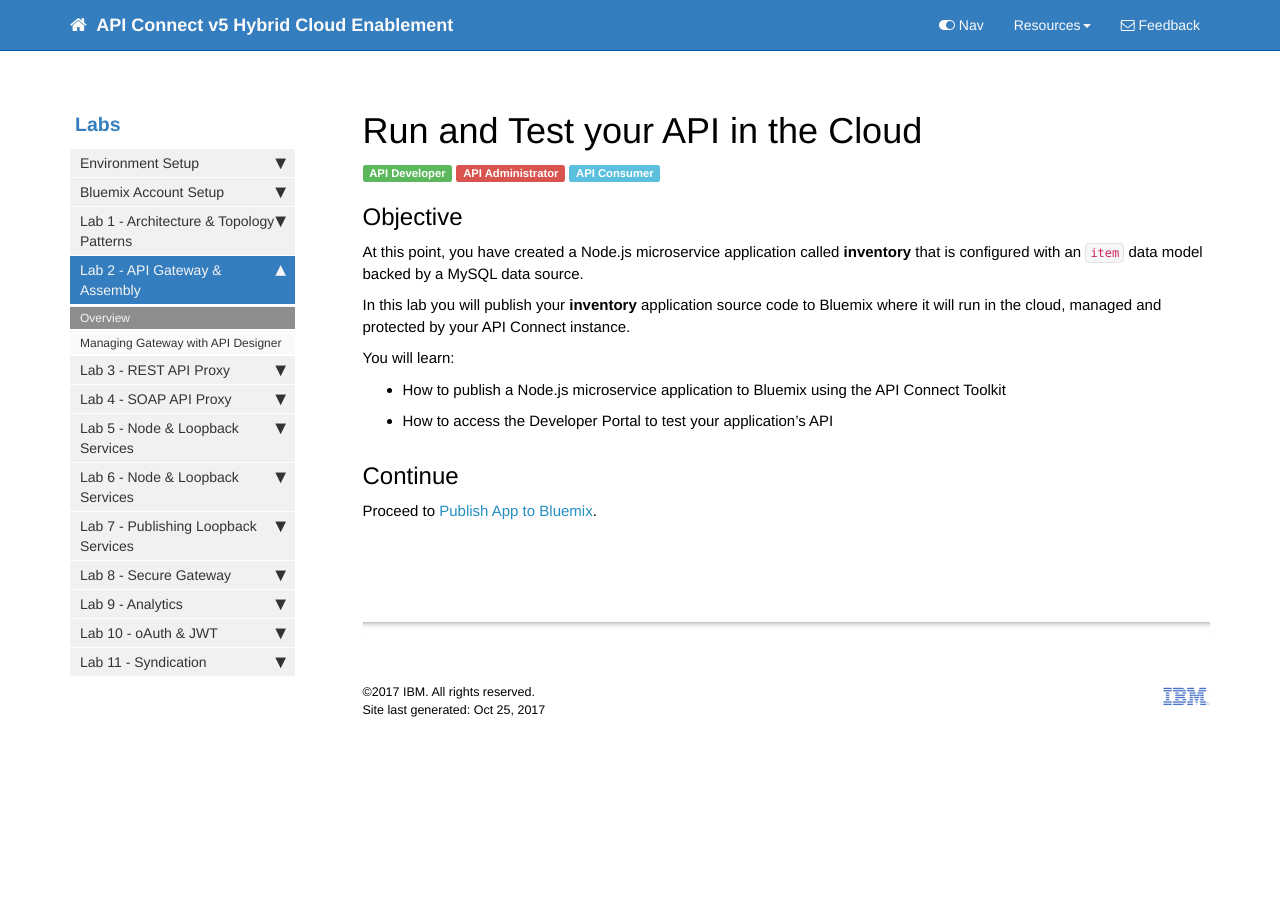
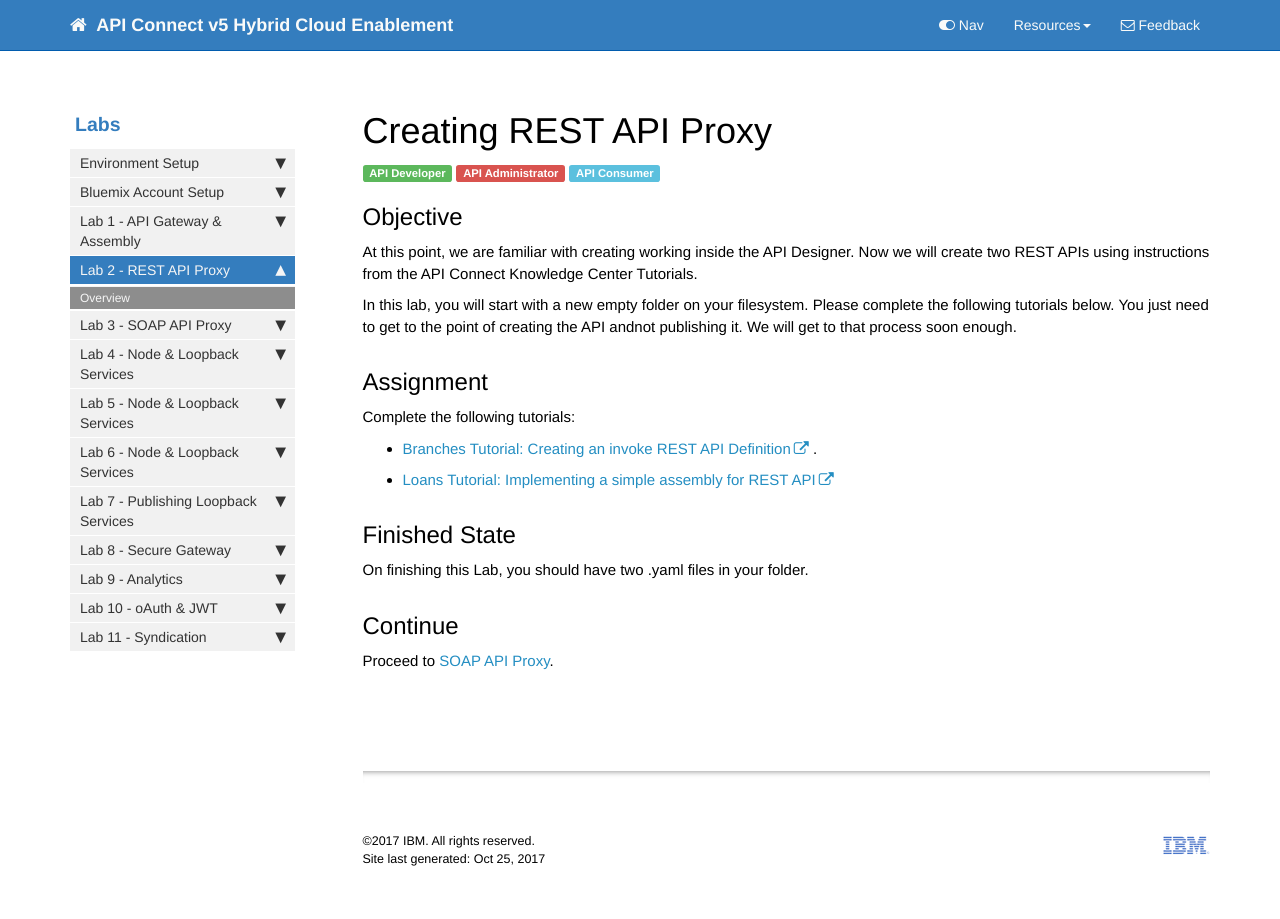
Before and after one commit to ibm-apiconnect/apic-hybrid-cloud-enablement, a Jekyll site: the page built from docs/pages/labs/lab2/lab2_overview.md, in a window 1280 px wide. Built offline with Jekyll 4.4.1, drawn with Linux system fonts in a browser that asks for light colours; nearby versions of some CDN libraries; comment, search, counter and statistics services are not loaded.

Commit message:
Pushing Labs 2 and 3

```diff
--- a/docs/_data/sidebars/labs_sidebar.yml
+++ b/docs/_data/sidebars/labs_sidebar.yml
@@ -58,7 +58,7 @@
       url: /acct_setup_portal.html
       output: web, pdf
 
-  - title: Lab 1 - Architecture & Topology Patterns
+  - title: Lab 1 - API Gateway & Assembly
     output: web, pdf
     folderitems:
 
@@ -70,7 +70,7 @@
       url: /lab1_managing_gateway.html
       output: web, pdf
 
-  - title: Lab 2 - API Gateway & Assembly
+  - title: Lab 2 - REST API Proxy
     output: web, pdf
     folderitems:
 
@@ -78,11 +78,7 @@
       url: /lab2_overview.html
       output: web, pdf
 
-    - title: Managing Gateway with API Designer
-      url: /lab2_managing_gateway.html
-      output: web, pdf
-
-  - title: Lab 3 - REST API Proxy
+  - title: Lab 3 - SOAP API Proxy
     output: web, pdf
     folderitems:
 
@@ -90,7 +86,7 @@
       url: /lab3_overview.html
       output: web, pdf
 
-  - title: Lab 4 - SOAP API Proxy
+  - title: Lab 4 - Node & Loopback Services
     output: web, pdf
     folderitems:
 
--- a/docs/pages/labs/lab2/lab2_overview.md
+++ b/docs/pages/labs/lab2/lab2_overview.md
@@ -1,5 +1,5 @@
 ---
-title: Run and Test your API in the Cloud
+title: Creating REST API Proxy
 toc: false
 sidebar: labs_sidebar
 folder: labs/lab2
@@ -9,15 +9,21 @@
 
 ## Objective
 
-At this point, you have created a Node.js microservice application called **inventory** that is configured with an `item` data model backed by a MySQL data source.
+At this point, we are familiar with creating working inside the API Designer.  Now we will create two REST APIs using instructions from the API Connect Knowledge Center Tutorials.
 
-In this lab you will publish your **inventory** application source code to Bluemix where it will run in the cloud, managed and protected by your API Connect instance.
+In this lab, you will start with a new empty folder on your filesystem.  Please complete the following tutorials below.  You just need to get to the point of creating the API andnot publishing it.  We will get to that process soon enough.
 
-You will learn:
+## Assignment
 
-+ How to publish a Node.js microservice application to Bluemix using the API Connect Toolkit
-+ How to access the Developer Portal to test your application's API
+Complete the following tutorials:
+
++ [Branches Tutorial: Creating an invoke REST API Definition](https://www.ibm.com/support/knowledgecenter/en/SSMNED_5.0.0/com.ibm.apic.toolkit.doc/tutorial_apionprem_apiproxy.html) .
++ [Loans Tutorial: Implementing a simple assembly for REST API](https://www.ibm.com/support/knowledgecenter/en/SSMNED_5.0.0/com.ibm.apic.toolkit.doc/tutorial_apionprem_assemblyresource.html)
+
+## Finished State
+
+On finishing this Lab, you should have two .yaml files in your folder.
 
 ## Continue
 
-Proceed to [Publish App to Bluemix](lab2_publish_app.html).
+Proceed to [SOAP API Proxy](lab3_overview.html).
```
Also changed, not shown: docs/pages/labs/lab3/lab3_overview.md (+17 -7 lines).
